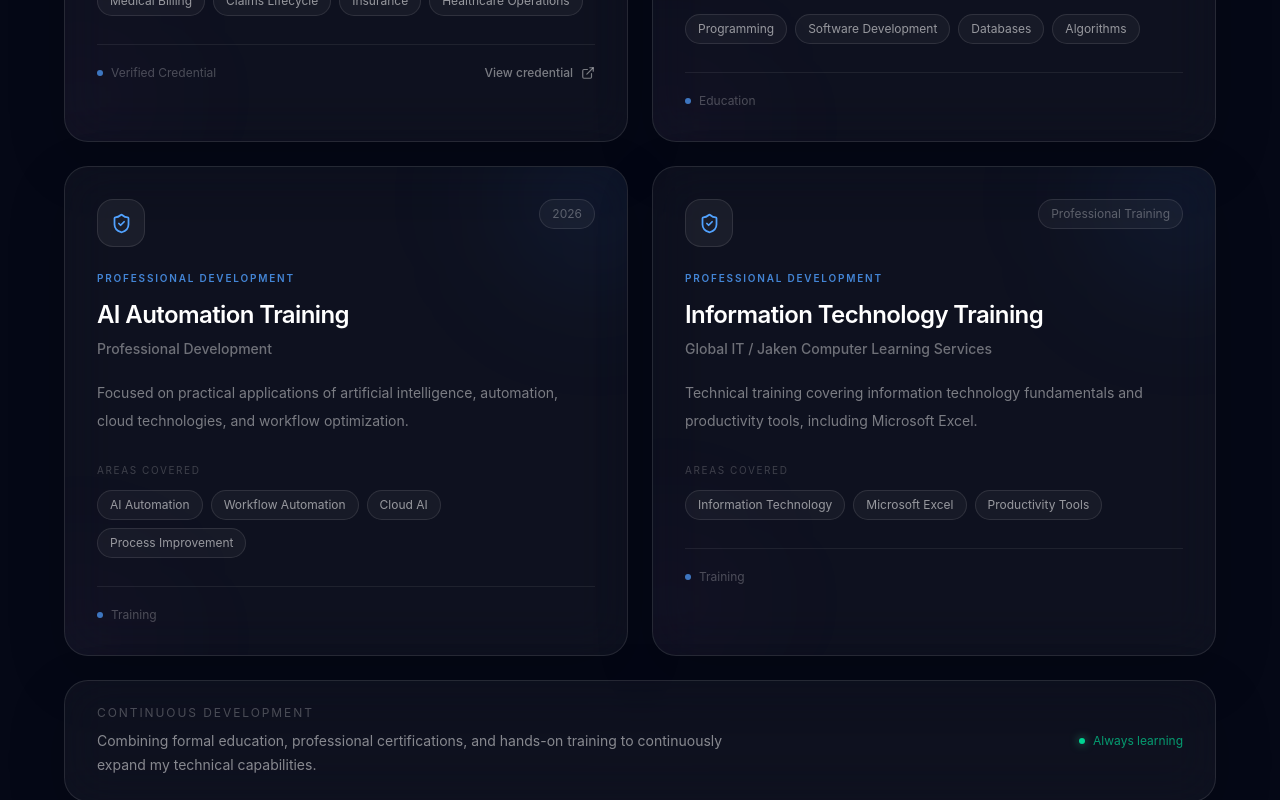
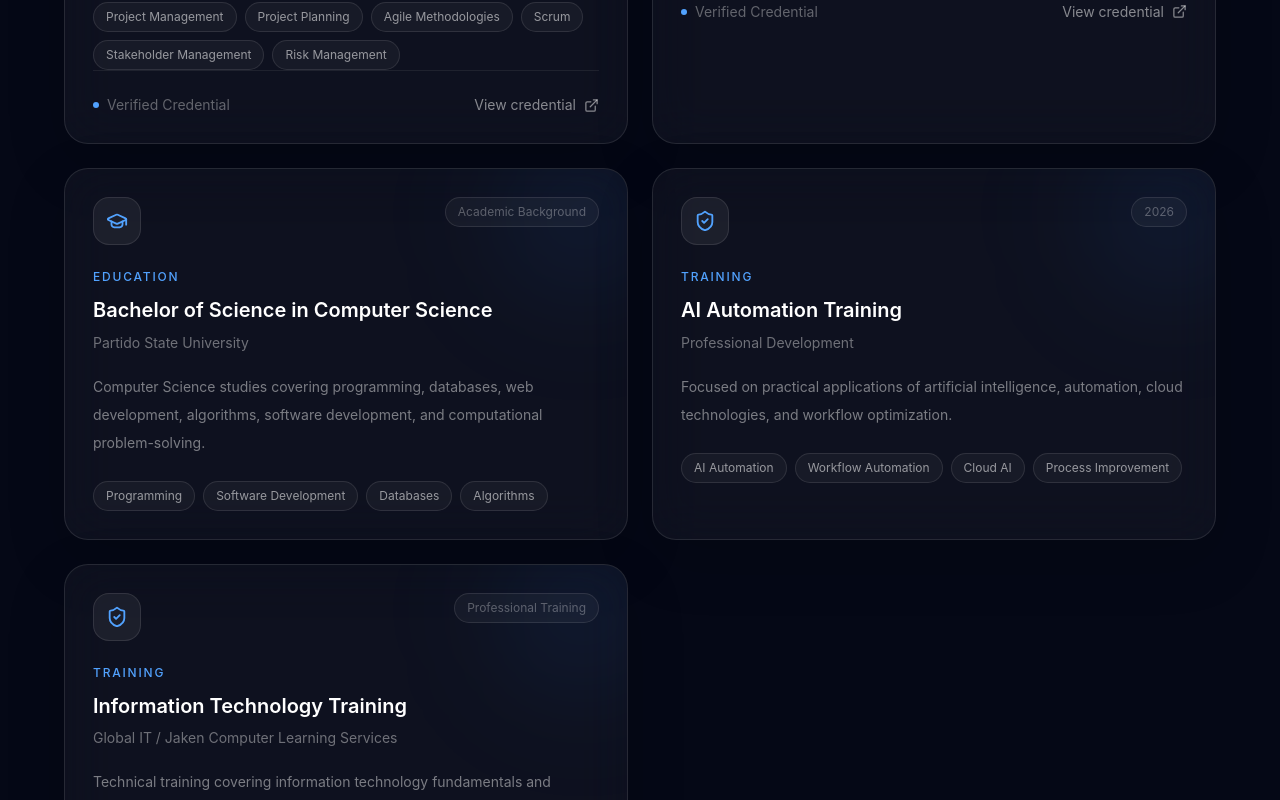
Before and after one commit to akihiro0330/jaymark-portfolio, a React (Vite) app: page / in a window 1280 px wide. Shown: the part 8420-9220 px from the top of the page. Built offline with nearby package versions, Linux system fonts and the light colour scheme.

Commit message:
Add Google Project Management certificate

```diff
--- a/src/components/sections/Credentials.tsx
+++ b/src/components/sections/Credentials.tsx
@@ -1,12 +1,10 @@
 import { motion } from "framer-motion";
 import {
   Award,
-  CheckCircle2,
   ExternalLink,
   GraduationCap,
   ShieldCheck,
 } from "lucide-react";
-
 import SectionHeading from "../ui/SectionHeading";
 import GlassCard from "../ui/GlassCard";
 
@@ -21,6 +19,24 @@ type Credential = {
 };
 
 const credentials: Credential[] = [
+  {
+    type: "certification",
+    title: "Google Project Management Professional Certificate",
+    organization: "Google",
+    date: "August 2026",
+    description:
+      "Professional certificate covering project management fundamentals, project planning, stakeholder management, risk management, Agile methodologies, Scrum, and practical project execution.",
+    skills: [
+      "Project Management",
+      "Project Planning",
+      "Agile Methodologies",
+      "Scrum",
+      "Stakeholder Management",
+      "Risk Management",
+    ],
+    credentialUrl:
+      "https://coursera.org/verify/professional-cert/ZU99L1P19CZF",
+  },
   {
     type: "certification",
     title: "Medical Biller Professional Certificate",
@@ -84,31 +100,83 @@ const typeConfig = {
   education: {
     icon: GraduationCap,
     label: "Education",
-    accent: "Education",
   },
   certification: {
     icon: Award,
     label: "Certification",
-    accent: "Verified Credential",
   },
   training: {
     icon: ShieldCheck,
-    label: "Professional Development",
-    accent: "Training",
+    label: "Training",
   },
 };
 
-function CredentialIcon({
-  type,
-}: {
-  type: Credential["type"];
-}) {
-  const Icon = typeConfig[type].icon;
+export default function Credentials() {
+  return (
+    <section id="credentials" className="relative px-6 py-32">
+      <div className="mx-auto max-w-6xl">
+        <SectionHeading
+          eyebrow="Credentials"
+          title="Learning never stops."
+          description="Education, certifications, and professional development that continue to shape my technical journey."
+        />
+
+        <div className="mt-20 grid items-stretch gap-6 md:grid-cols-2">
+          {credentials.map((credential, index) => {
+            const config = typeConfig[credential.type];
+            const Icon = config.icon;
 
             return (
+              <motion.div
+                key={credential.title}
+                initial={{ opacity: 0, y: 30 }}
+                whileInView={{ opacity: 1, y: 0 }}
+                viewport={{ once: true, amount: 0.15 }}
+                transition={{
+                  duration: 0.6,
+                  delay: index * 0.08,
+                }}
+                className="h-full"
+              >
+                <GlassCard
+                    className="
+                      group
+                      relative
+                      flex
+                      h-full
+                      flex-col
+                      overflow-hidden
+                      p-7
+                      transition-all
+                      duration-500
+                      hover:-translate-y-1
+                      hover:border-white/20
+                      hover:bg-white/[0.07]
+                    "
+                  >
+                    {/* Background glow */}
+                    <div
+                      aria-hidden="true"
+                      className="
+                        pointer-events-none
+                        absolute
+                        -right-16
+                        -top-16
+                        h-40
+                        w-40
+                        rounded-full
+                        bg-blue-500/10
+                        blur-3xl
+                        transition-all
+                        duration-500
+                        group-hover:bg-blue-500/20
+                      "
+                    />
+
+                    {/* Header */}
+                    <div className="relative flex items-start justify-between gap-4">
                       <div
                         className="
-        relative
                           flex
                           h-12
                           w-12
@@ -118,165 +186,31 @@ function CredentialIcon({
                           rounded-2xl
                           border
                           border-white/10
-        bg-white/[0.05]
+                          bg-white/[0.06]
                           text-blue-400
-        transition-all
+                          transition-transform
                           duration-500
                           group-hover:scale-110
-        group-hover:border-blue-400/20
-        group-hover:bg-blue-400/[0.08]
                         "
                       >
-      <Icon size={21} />
+                        <Icon size={22} />
+                      </div>
 
-      {type === "certification" && (
+                      <div className="flex flex-wrap justify-end gap-2">
+                        {credential.credentialUrl && (
                           <span
                             className="
-            absolute
-            -right-1
-            -top-1
-            flex
-            h-4
-            w-4
-            items-center
-            justify-center
-            rounded-full
-            border
-            border-[#050816]
-            bg-emerald-400
-            text-[#050816]
-          "
-        >
-          <CheckCircle2 size={10} strokeWidth={3} />
-        </span>
-      )}
-    </div>
-  );
-}
-
-export default function Credentials() {
-  return (
-    <section
-      id="credentials"
-      className="relative px-6 py-32"
-      aria-labelledby="credentials-heading"
-    >
-      <div className="mx-auto max-w-6xl">
-
-        {/* Section Heading */}
-        <div id="credentials-heading">
-          <SectionHeading
-            eyebrow="Credentials"
-            title="Learning never stops."
-            description="Education, certifications, and professional development that continue to shape my technical journey."
-          />
-        </div>
-
-        {/* Credentials Grid */}
-        <div className="mt-20 grid gap-6 md:grid-cols-2">
-          {credentials.map((credential, index) => {
-            const config = typeConfig[credential.type];
-            const isCertification = credential.type === "certification";
-
-            return (
-              <motion.div
-                key={credential.title}
-                initial={{
-                  opacity: 0,
-                  y: 30,
-                }}
-                whileInView={{
-                  opacity: 1,
-                  y: 0,
-                }}
-                viewport={{
-                  once: true,
-                  amount: 0.15,
-                }}
-                transition={{
-                  duration: 0.6,
-                  delay: index * 0.08,
-                }}
-              >
-                <GlassCard
-                  className={`
-                    group
-                    relative
-                    h-full
-                    overflow-hidden
-                    p-7
-                    sm:p-8
-                    ${
-                      isCertification
-                        ? "border-blue-400/[0.15]"
-                        : ""
-                    }
-                  `}
-                >
-                  {/* Aurora Accent */}
-                  <div
-                    aria-hidden="true"
-                    className="
-                      pointer-events-none
-                      absolute
-                      -right-24
-                      -top-24
-                      h-48
-                      w-48
-                      rounded-full
-                      bg-blue-500/[0.07]
-                      blur-3xl
-                      transition-all
-                      duration-700
-                      group-hover:bg-blue-500/[0.16]
-                      group-hover:scale-125
-                    "
-                  />
-
-                  {/* Secondary Aurora */}
-                  <div
-                    aria-hidden="true"
-                    className="
-                      pointer-events-none
-                      absolute
-                      -bottom-24
-                      -left-24
-                      h-40
-                      w-40
-                      rounded-full
-                      bg-purple-500/[0.04]
-                      blur-3xl
-                      transition-all
-                      duration-700
-                      group-hover:bg-purple-500/[0.12]
-                    "
-                  />
-
-                  <div className="relative">
-
-                    {/* Top Row */}
-                    <div className="flex items-start justify-between gap-4">
-
-                      <CredentialIcon type={credential.type} />
-
-                      <div className="flex items-center gap-2">
-
-                        {isCertification && (
-                          <span
-                            className="
-                              hidden
                               rounded-full
                               border
                               border-emerald-400/20
-                              bg-emerald-400/[0.05]
+                              bg-emerald-400/[0.06]
                               px-3
                               py-1.5
-                              text-[10px]
+                              text-xs
                               font-medium
                               uppercase
-                              tracking-[0.12em]
-                              text-emerald-400/70
-                              sm:block
+                              tracking-[0.15em]
+                              text-emerald-300/80
                             "
                           >
                             Verified
@@ -300,86 +234,29 @@ export default function Credentials() {
                       </div>
                     </div>
 
-                    {/* Category */}
-                    <p
-                      className="
-                        mt-6
-                        text-[10px]
-                        font-semibold
-                        uppercase
-                        tracking-[0.18em]
-                        text-blue-400/80
-                      "
-                    >
+                    {/* Main content */}
+                    <div className="relative">
+                      <p className="mt-6 text-xs font-medium uppercase tracking-[0.15em] text-blue-400">
                         {config.label}
                       </p>
 
-                    {/* Title */}
-                    <h3
-                      className="
-                        mt-3
-                        text-xl
-                        font-semibold
-                        leading-snug
-                        tracking-tight
-                        text-white
-                        sm:text-2xl
-                      "
-                    >
+                      <h3 className="mt-3 text-xl font-semibold leading-snug text-white">
                         {credential.title}
                       </h3>
 
-                    {/* Organization */}
-                    <p
-                      className="
-                        mt-2
-                        text-sm
-                        font-medium
-                        text-white/40
-                      "
-                    >
+                      <p className="mt-2 text-sm text-white/40">
                         {credential.organization}
                       </p>
 
-                    {/* Description */}
-                    <p
-                      className="
-                        mt-5
-                        text-sm
-                        leading-7
-                        text-white/45
-                      "
-                    >
+                      <p className="mt-5 text-sm leading-7 text-white/45">
                         {credential.description}
                       </p>
 
-                    {/* Skills */}
-                    <div className="mt-7">
-                      <p
+                      <div className="mt-6 flex flex-wrap gap-2">
+                        {credential.skills.map((skill) => (
+                          <span
+                            key={skill}
                             className="
-                          mb-3
-                          text-[10px]
-                          uppercase
-                          tracking-[0.16em]
-                          text-white/20
-                        "
-                      >
-                        Areas covered
-                      </p>
-
-                      <div className="flex flex-wrap gap-2">
-                        {credential.skills.map((skill) => (
-                          <motion.span
-                            key={skill}
-                            whileHover={{
-                              y: -2,
-                            }}
-                            transition={{
-                              duration: 0.2,
-                            }}
-                            className="
-                              inline-flex
-                              cursor-default
                               rounded-full
                               border
                               border-white/10
@@ -388,53 +265,34 @@ export default function Credentials() {
                               py-1.5
                               text-xs
                               text-white/55
-                              transition-colors
-                              duration-300
-                              hover:border-white/20
-                              hover:bg-white/[0.08]
-                              hover:text-white
                             "
                           >
                             {skill}
-                          </motion.span>
+                          </span>
                         ))}
                       </div>
                     </div>
 
-                    {/* Footer */}
+                    {/* VERIFIED CREDENTIAL — PINNED TO BOTTOM */}
+                    {credential.credentialUrl && (
                       <div
                         className="
-                        mt-7
+                          relative
+                          mt-auto
                           flex
                           items-center
                           justify-between
+                          gap-4
                           border-t
                           border-white/[0.07]
-                        pt-5
+                          pt-6
                         "
                       >
-                      <div
-                        className="
-                          flex
-                          items-center
-                          gap-2
-                          text-xs
-                          text-white/25
-                        "
-                      >
-                        <span
-                          className="
-                            h-1.5
-                            w-1.5
-                            rounded-full
-                            bg-blue-400/70
-                          "
-                        />
-
-                        {config.accent}
+                        <div className="flex items-center gap-2 text-sm text-white/35">
+                          <span className="h-1.5 w-1.5 rounded-full bg-blue-400" />
+                          <span>Verified Credential</span>
                         </div>
 
-                      {credential.credentialUrl && (
                         <a
                           href={credential.credentialUrl}
                           target="_blank"
@@ -443,111 +301,24 @@ export default function Credentials() {
                             inline-flex
                             items-center
                             gap-2
-                            text-xs
-                            font-medium
-                            text-white/45
+                            whitespace-nowrap
+                            text-sm
+                            text-white/50
                             transition-colors
                             duration-300
                             hover:text-white
                           "
                         >
                           View credential
-                          <ExternalLink size={14} />
+                          <ExternalLink size={15} />
                         </a>
+                      </div>
                     )}
-                    </div>
-
-                  </div>
                   </GlassCard>
               </motion.div>
             );
           })}
         </div>
-
-        {/* Bottom Statement */}
-        <motion.div
-          initial={{
-            opacity: 0,
-            y: 20,
-          }}
-          whileInView={{
-            opacity: 1,
-            y: 0,
-          }}
-          viewport={{
-            once: true,
-            amount: 0.2,
-          }}
-          transition={{
-            duration: 0.7,
-            delay: 0.25,
-          }}
-          className="mt-6"
-        >
-          <GlassCard className="px-6 py-6 sm:px-8">
-            <div
-              className="
-                flex
-                flex-col
-                gap-4
-                sm:flex-row
-                sm:items-center
-                sm:justify-between
-              "
-            >
-              <div>
-                <p
-                  className="
-                    text-xs
-                    uppercase
-                    tracking-[0.16em]
-                    text-white/25
-                  "
-                >
-                  Continuous development
-                </p>
-
-                <p
-                  className="
-                    mt-2
-                    max-w-2xl
-                    text-sm
-                    leading-6
-                    text-white/50
-                  "
-                >
-                  Combining formal education, professional certifications,
-                  and hands-on training to continuously expand my technical
-                  capabilities.
-                </p>
-              </div>
-
-              <div
-                className="
-                  flex
-                  shrink-0
-                  items-center
-                  gap-2
-                  text-xs
-                  text-emerald-400/70
-                "
-              >
-                <span
-                  className="
-                    h-1.5
-                    w-1.5
-                    rounded-full
-                    bg-emerald-400
-                    shadow-[0_0_10px_rgba(52,211,153,0.7)]
-                  "
-                />
-
-                Always learning
-              </div>
-            </div>
-          </GlassCard>
-        </motion.div>
-
       </div>
     </section>
   );
```
Lines whose indentation alone changed are shown as unchanged.
